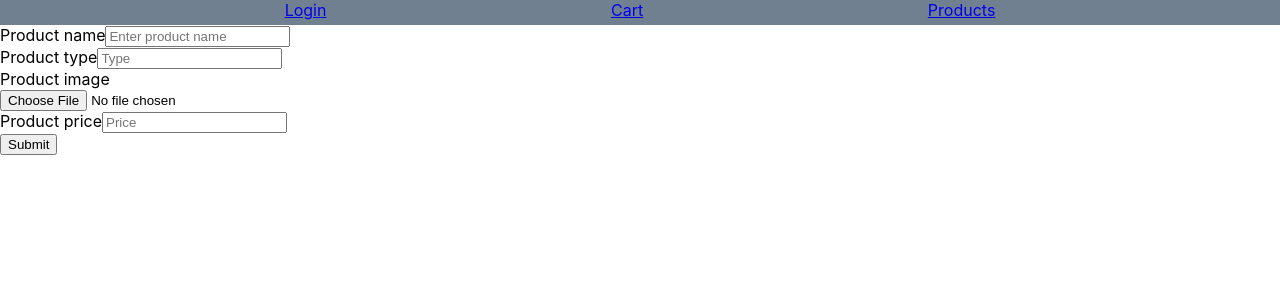
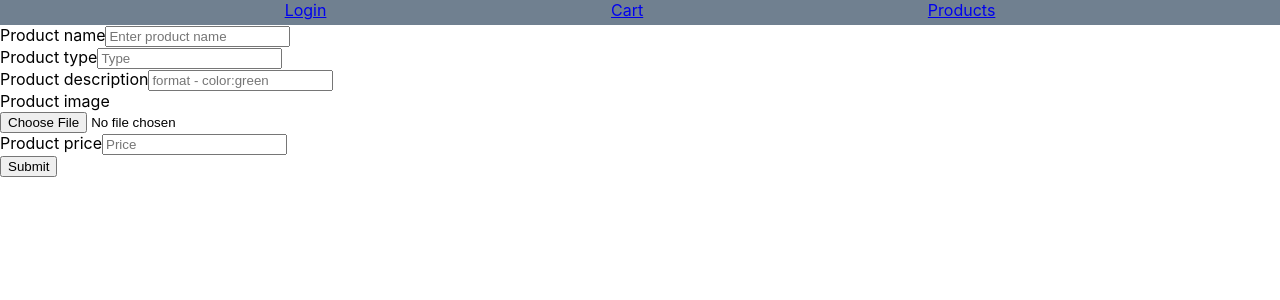
Before and after one commit to Avishaignd/shopping-cart-front, a React (Create React App) app: page /admin in a window 1280 px wide. Shown: the top 300 px of the page. Built offline with nearby package versions, Linux system fonts and the light colour scheme; no server answers.

Commit message:
addProduct works, added attribute field

```diff
--- a/src/components/AddProduct.js
+++ b/src/components/AddProduct.js
@@ -1,5 +1,5 @@
 import React, { useState } from "react";
-import { Form, Button, Card } from "react-bootstrap";
+import { Form, Button } from "react-bootstrap";
 import { postProduct } from "../lib/api";
 
 export default function AddProduct() {
@@ -17,6 +17,13 @@ export default function AddProduct() {
     setProduct({ ...product, image: file });
     // console.log(event);
   };
+
+  const handleAttributes = (event) => {
+    const splitted = event.target.value.split(':')
+    let attributeObj = {}
+    attributeObj[`${splitted[0]}`] = splitted[1]
+    setProduct({...product, attributes: [attributeObj]})
+  }
 
   const handleOnSubmit = (event) => {
     event.preventDefault();
@@ -48,7 +55,7 @@ export default function AddProduct() {
       method="post"
       encType="multipart/form-data"
     >
-      <Form.Group className="mb-3" controlId="formBasicEmail">
+      <Form.Group className="mb-3">
         <Form.Label>Product name</Form.Label>
         <Form.Control
           type="text"
@@ -58,13 +65,23 @@ export default function AddProduct() {
           }
         />
       </Form.Group>
-      <Form.Group className="mb-3" controlId="formBasicPassword">
+      <Form.Group className="mb-3">
         <Form.Label>Product type</Form.Label>
         <Form.Control
           type="text"
           placeholder="Type"
           onChange={(event) =>
             setProduct({ ...product, productType: event.target.value })
+          }
+        />
+      </Form.Group>
+      <Form.Group className="mb-3">
+        <Form.Label>Product description</Form.Label>
+        <Form.Control
+          type="text"
+          placeholder="format - color:green"
+          onChange={(event) =>
+            handleAttributes(event)
           }
         />
       </Form.Group>
@@ -77,7 +94,7 @@ export default function AddProduct() {
           required
         />
       </Form.Group>
-      <Form.Group className="mb-3" controlId="formBasicPassword">
+      <Form.Group className="mb-3">
         <Form.Label>Product price</Form.Label>
         <Form.Control
           type="number"
```
